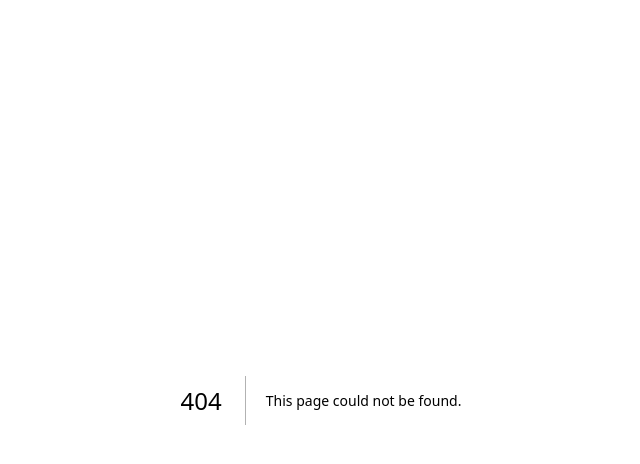
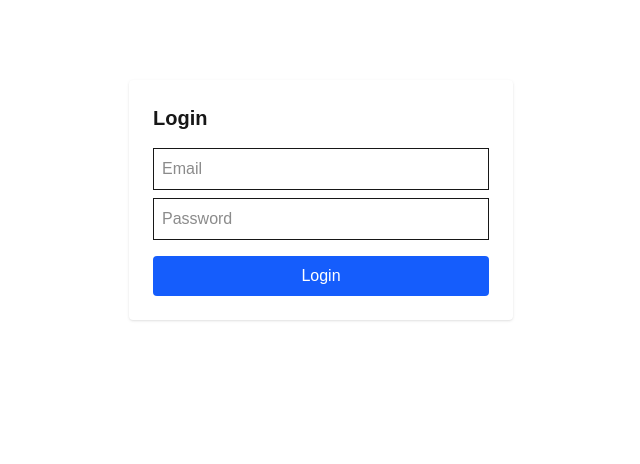
Before and after one commit to NEXORA-0-1/NexaBiz, a Next.js app: page /login in a window 1280 px wide. Before the commit this address had no page. Shown: the top 464 px of the page, without its empty margins (319-959 px from the left). Built offline with nearby package versions, Linux system fonts and the light colour scheme.

Commit message:
create login

```diff
--- /dev/null
+++ b/src/app/login/page.tsx
@@ -0,0 +1,71 @@
+'use client'
+import { useState, useEffect } from 'react'
+import { signInWithEmailAndPassword } from 'firebase/auth'
+import { auth, db } from '@/lib/firebase'
+import { doc, getDoc } from 'firebase/firestore'
+import { useRouter } from 'next/navigation'
+
+export default function Login() {
+  const router = useRouter()
+  const [email, setEmail] = useState('')
+  const [password, setPassword] = useState('')
+  const [loading, setLoading] = useState(false)
+
+  const handleLogin = async () => {
+    setLoading(true)
+    try {
+      const userCredential = await signInWithEmailAndPassword(auth, email, password)
+      const user = userCredential.user
+
+      // 🔍 Get role and approval status
+      const docRef = doc(db, 'users', user.uid)
+      const docSnap = await getDoc(docRef)
+
+      if (docSnap.exists()) {
+        const userData = docSnap.data()
+
+        if (userData.role === 'admin') {
+          router.push('/admin')
+        } else if (userData.approved === true) {
+          router.push('/dashboard')
+        } else {
+          router.push('/waiting')
+        }
+      } else {
+        alert('User data not found')
+      }
+    } catch (error: any) {
+      console.error(error)
+      alert(error.message)
+    } finally {
+      setLoading(false)
+    }
+  }
+
+  return (
+    <div className="p-6 max-w-sm mx-auto mt-20 bg-white rounded shadow">
+      <h1 className="text-xl mb-4 font-bold">Login</h1>
+      <input
+        className="border p-2 w-full mb-2"
+        type="email"
+        placeholder="Email"
+        onChange={(e) => setEmail(e.target.value)}
+        value={email}
+      />
+      <input
+        className="border p-2 w-full mb-4"
+        type="password"
+        placeholder="Password"
+        onChange={(e) => setPassword(e.target.value)}
+        value={password}
+      />
+      <button
+        className="bg-blue-600 text-white p-2 w-full rounded"
+        onClick={handleLogin}
+        disabled={loading}
+      >
+        {loading ? 'Logging in...' : 'Login'}
+      </button>
+    </div>
+  )
+}
--- /dev/null
+++ b/src/app/userDashboard/page.tsx
@@ -0,0 +1,3 @@
+export default function userDashboard() {
+  return <h1 className="p-10 text-xl">✅ Welcome to User Dashboard</h1>
+}
```
